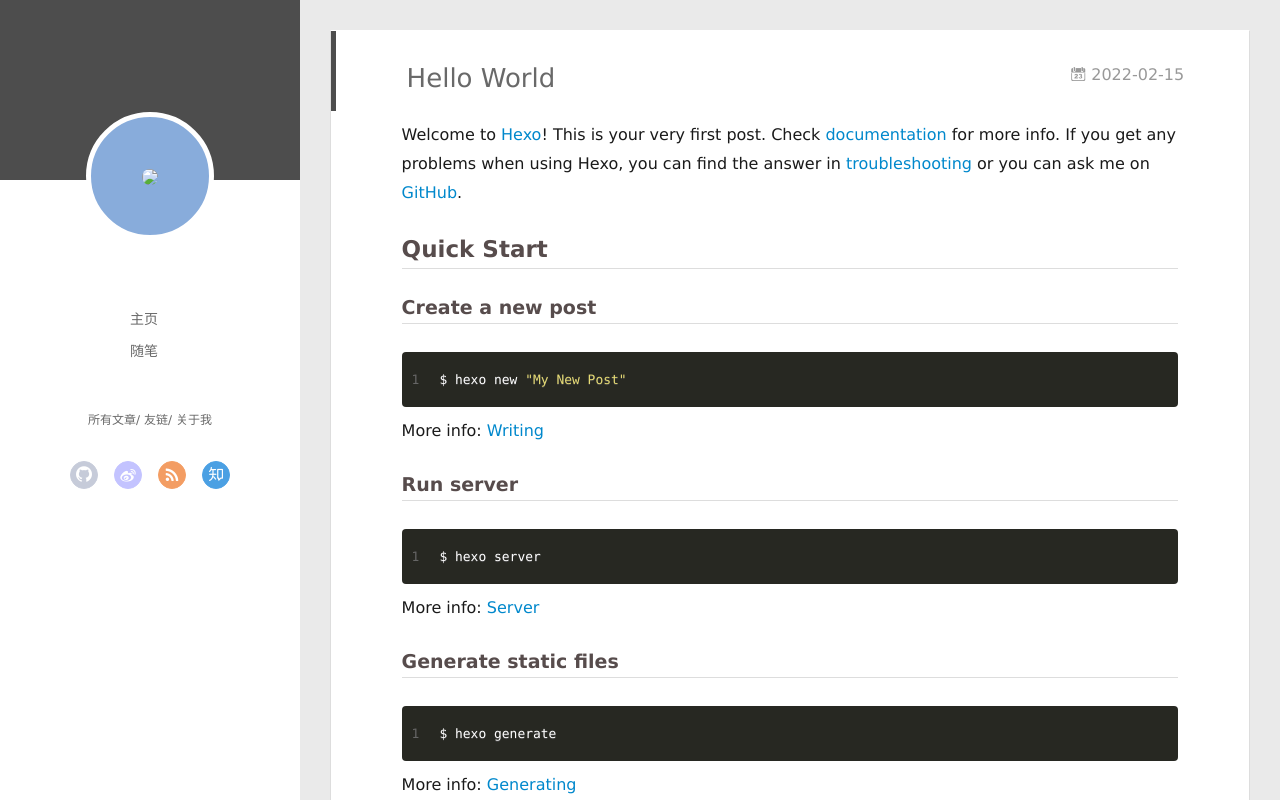
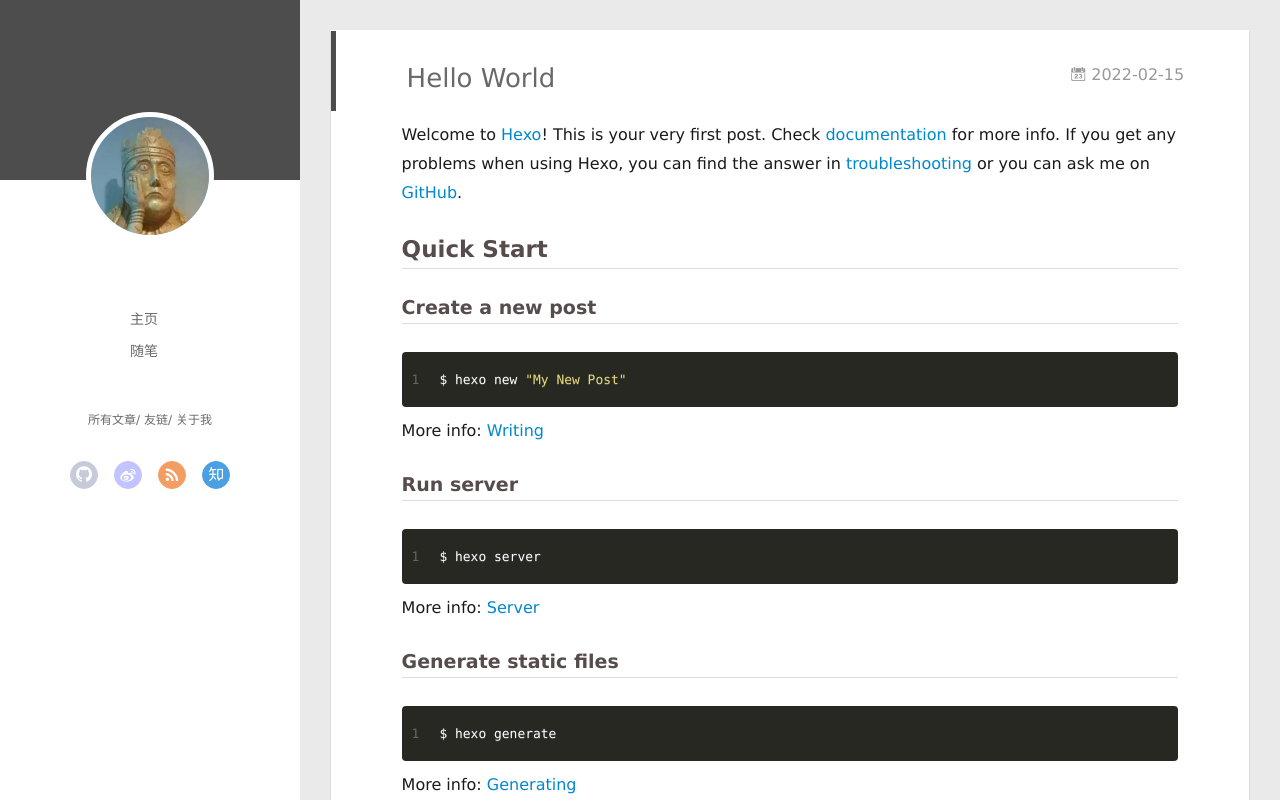
Before and after one commit to lihuozheng/yingmonica.github.io, a plain HTML site: page 2022/02/15/hello-world/index.html in a window 1280 px wide. Drawn offline with Linux system fonts and the light colour scheme; no server answers.

Commit message:
Site updated: 2022-02-15 12:21:09

```diff
--- a/2022/02/15/hello-world/index.html
+++ b/2022/02/15/hello-world/index.html
@@ -47,7 +47,7 @@
 <div class="intrude-less">
 	<header id="header" class="inner">
 		<a href="/" class="profilepic">
-			<img src="\source\image\thumbnail.jpg" class="js-avatar">
+			<img src="/image/thumbnail.jpg" class="js-avatar">
 		</a>
 		<hgroup>
 		  <h1 class="header-author"><a href="/"></a></h1>
@@ -105,7 +105,7 @@
 	<div class="intrude-less">
 		<header id="header" class="inner">
 			<div class="profilepic">
-				<img src="\source\image\thumbnail.jpg" class="js-avatar">
+				<img src="/image/thumbnail.jpg" class="js-avatar">
 			</div>
 			<hgroup>
 			  <h1 class="header-author js-header-author"></h1>
```
Also changed, not shown: 2022/02/15/探头探脑/index.html (+2 -2 lines), archives/2022/02/index.html (+2 -2 lines), archives/2022/index.html (+2 -2 lines), archives/index.html (+2 -2 lines), index.html (+2 -2 lines).
